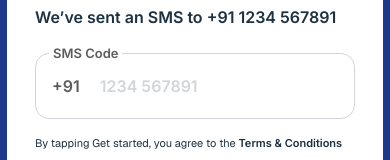
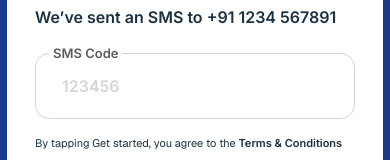
Before and after one commit to Fathima-Rafah-Karat/NexLearn, a Next.js app: page /otp-verification in a window 390 px wide. Shown: the part 578-738 px from the top of the page. Built offline with nearby package versions, Linux system fonts and the light colour scheme.

Commit message:
change OTP input from phone number to numeric code

```diff
--- a/app/otp-verification/page.tsx
+++ b/app/otp-verification/page.tsx
@@ -29,11 +29,9 @@ const OtpVerification = () => {
                                         SMS Code
                                     </label>
                                     <div className="flex items-center gap-2.5 border border-[#D1D5DB] rounded-[14px] p-4 bg-white focus-within:ring-2 focus-within:ring-[#1C3141]/10 focus-within:border-[#1C3141] transition-all">
-                                        <div className="flex items-center gap-2">
-                                            <span className="text-size-16 font-normal leading-[24px]  text-[#5C5C5C] font-inter">+91</span>
-                                        </div>
 
-                                        <Input type="tel" placeholder="1234 567891" className="flex-1 bg-transparent border-none outline-none text-[#1C3141] placeholder:text-[#1C3141]/20 font-inter text-[16px] font-medium leading-[24px] tracking-[0px]" />
+
+                                        <Input type="number" placeholder="123456" className="flex-1 bg-transparent border-none outline-none text-[#1C3141] placeholder:text-[#1C3141]/20 font-inter text-[16px] font-medium leading-[24px] tracking-[0px]" />
                                     </div>
                                 </div>
                             </form>
```
